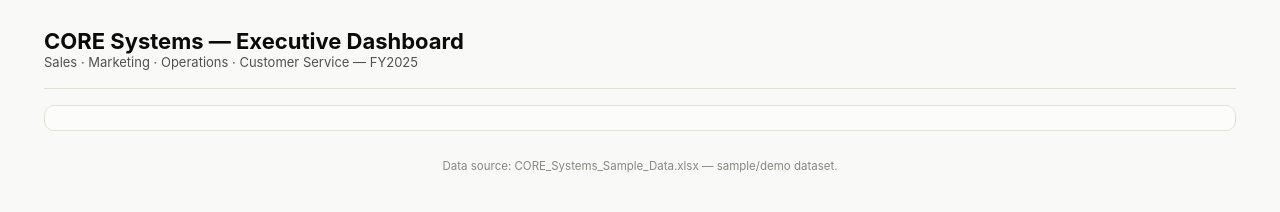
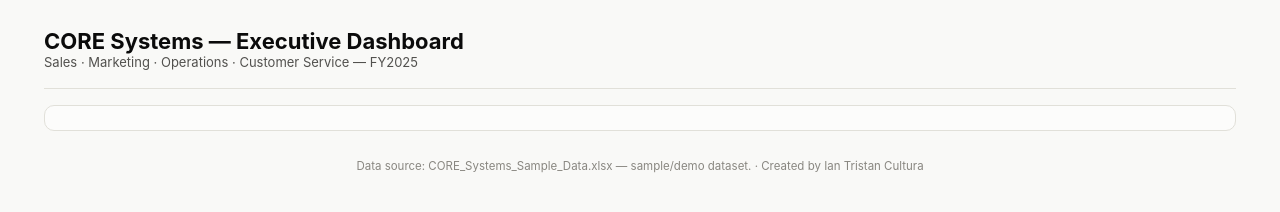
Before and after one commit to VictoriaUsman/dashboard, a plain HTML site: page dashboard_template.html in a window 1280 px wide. Drawn offline with Linux system fonts and the light colour scheme.

Commit message:
Add creator attribution to dashboard footer
Co-Authored-By: Claude Sonnet 5 <noreply@anthropic.com>

```diff
--- a/dashboard_template.html
+++ b/dashboard_template.html
@@ -148,7 +148,7 @@ footer.dash{color:var(--text-muted);font-size:11.5px;text-align:center;margin-to
   <div class="filterbar" id="globalFilters"></div>
   <div id="tabContent"></div>
 
-  <footer class="dash">Data source: CORE_Systems_Sample_Data.xlsx — sample/demo dataset.</footer>
+  <footer class="dash">Data source: CORE_Systems_Sample_Data.xlsx — sample/demo dataset. · Created by Ian Tristan Cultura</footer>
 </div>
 <div class="tooltip" id="tooltip" hidden></div>
 <script id="data" type="application/json">__DATA_JSON__</script>
```
Also changed, not shown: index.html (+1 -1 lines).
